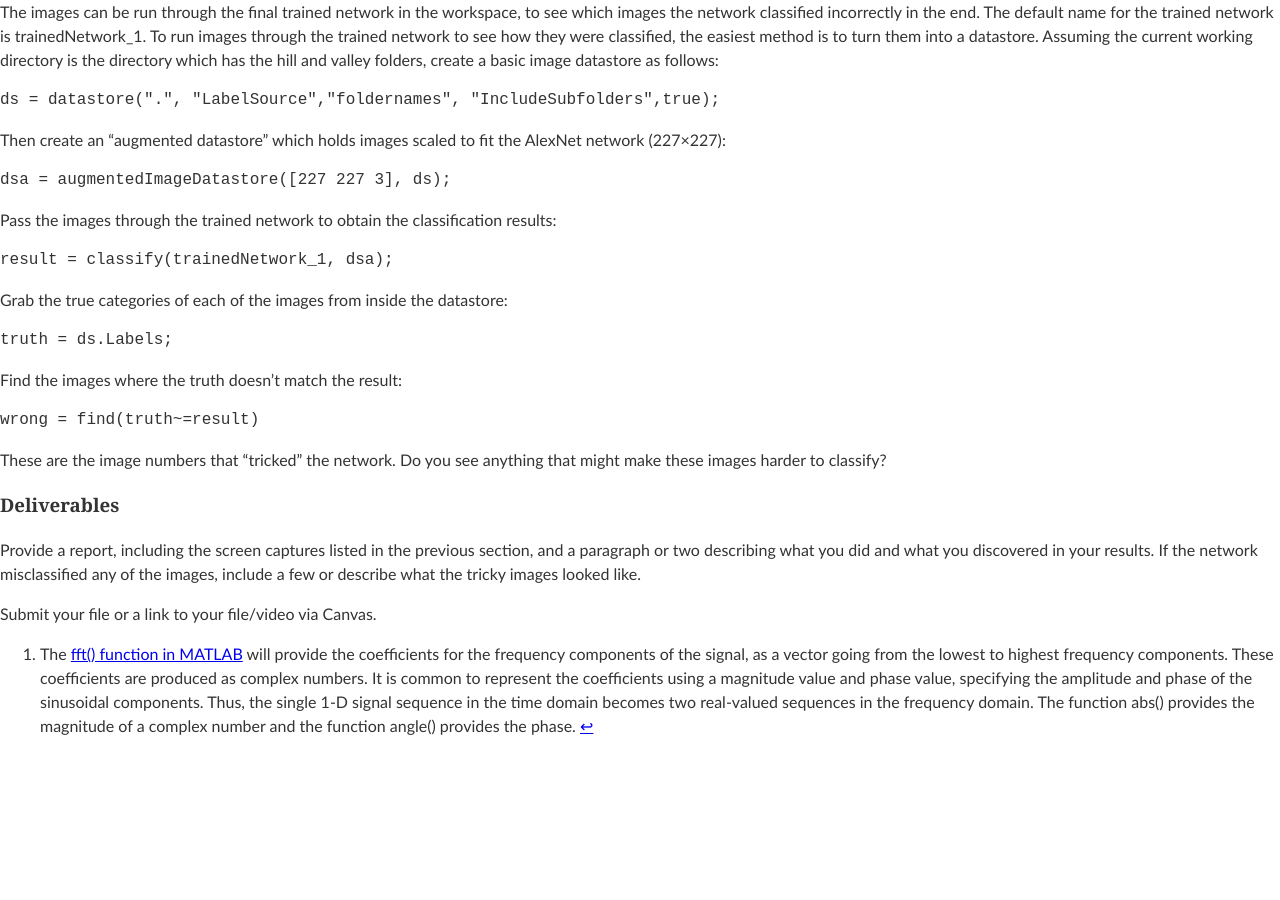
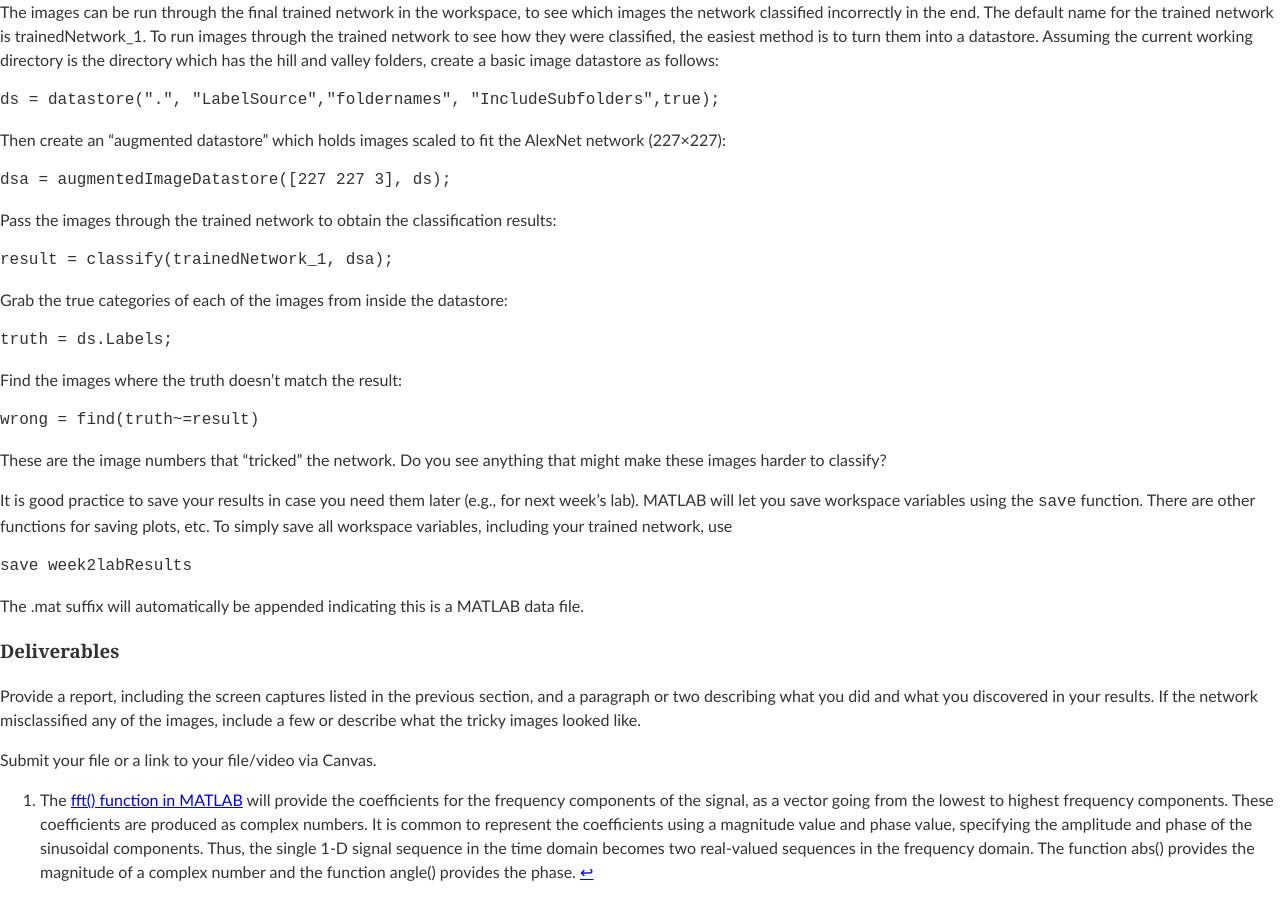
Before and after one commit to edurant/edurant.github.io, a Jekyll site: the page built from courses/cs4981/week2lab.md, in a window 1280 px wide and 900 px high, scrolled down 3159 px. Built offline with Jekyll 4.4.1, drawn with Linux system fonts in a browser that asks for light colours; before the commit the page ends 3913 px from its top, so only the background shows below that.

Commit message:
cs4981 lab 2: hint to save data since it's needed next week

```diff
--- a/courses/cs4981/week2lab.md
+++ b/courses/cs4981/week2lab.md
@@ -101,6 +101,12 @@ Find the images where the truth doesn&rsquo;t match the result:
 
 These are the image numbers that &ldquo;tricked&rdquo; the network. Do you see anything that might make these images harder to classify?
 
+It is good practice to save your results in case you need them later (e.g., for next week's lab). MATLAB will let you save workspace variables using the `save` function. There are other functions for saving plots, etc. To simply save all workspace variables, including your trained network, use
+
+    save week2labResults
+
+The .mat suffix will automatically be appended indicating this is a MATLAB data file.
+
 ### Deliverables
 Provide a report, including the screen captures listed in the previous section, and a paragraph or two describing what you did and what you discovered in your results. If the network misclassified any of the images, include a few or describe what the tricky images looked like.
 
```
